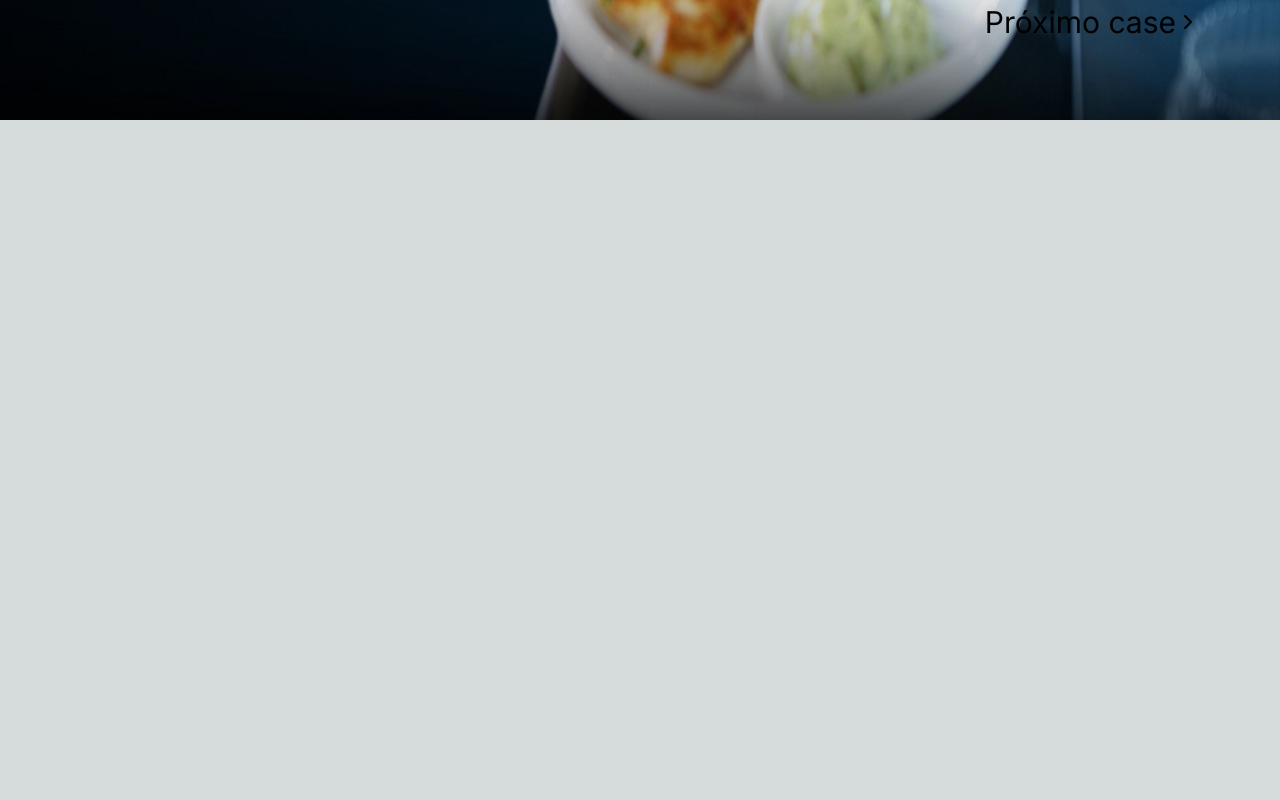
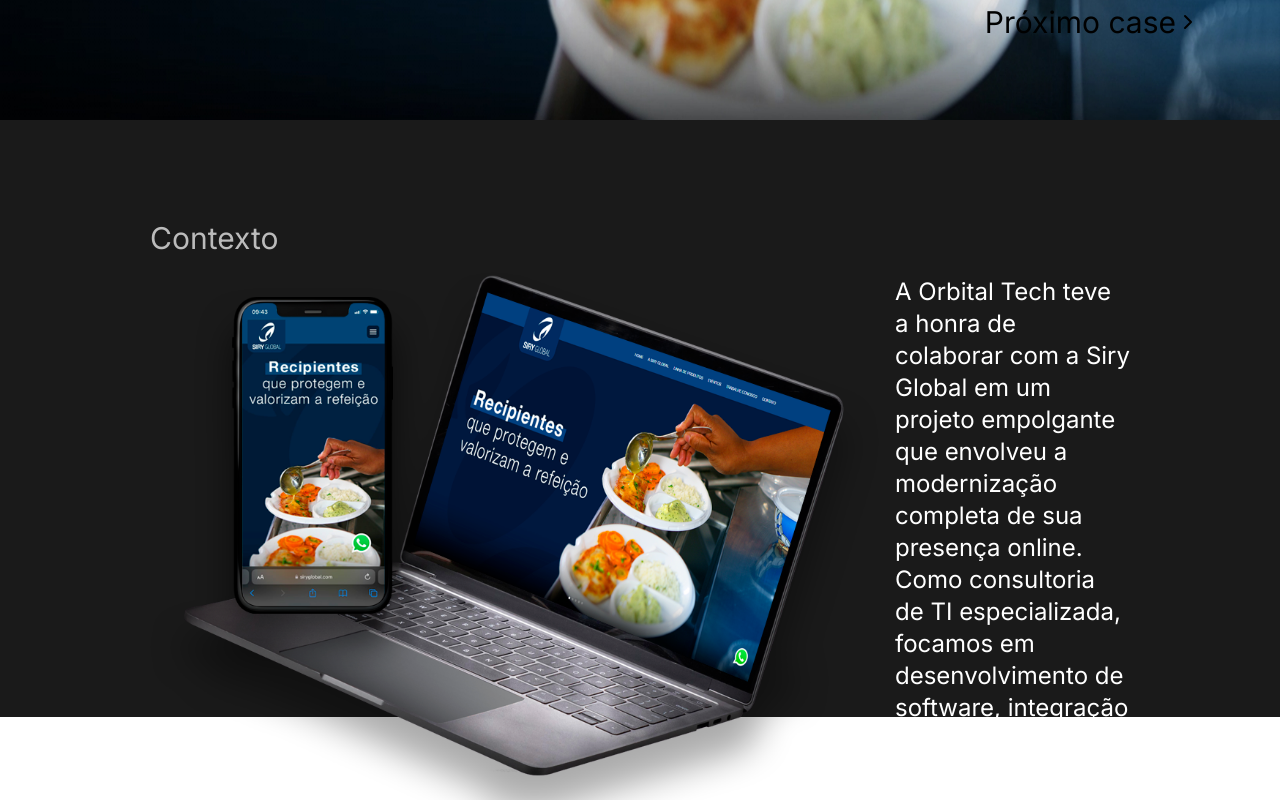
Before and after one commit to marcusdavanco/orbital-cases, a Next.js app: page /cases/siry-global in a window 1280 px wide. Shown: the part 760-1560 px from the top of the page. Before the commit the page ends 880 px from the top, so only its background shows below. Built offline with nearby package versions, Linux system fonts and the light colour scheme; what tailwindcss-animated would draw is missing.

Commit message:
chore: minor adjustment

```diff
--- a/src/app/cases/siry-global/page.tsx
+++ b/src/app/cases/siry-global/page.tsx
@@ -3,13 +3,8 @@
 import { Hero } from "@/components/hero";
 import { Section } from "@/components/section";
 import Image from "next/image";
-import { useState } from "react";
 
 export default function page() {
-  const [width, setWidth] = useState(0);
-
-
-
 
   return (
     <main className="flex min-h-screen flex-col items-center justify-between">
@@ -20,7 +15,7 @@
         title="Site institucional"
         index={0}
       />
-      {/* <Section
+      <Section
         dark
         image={
           {
@@ -61,7 +56,7 @@
         dark
         title="Impacto"
         content={['O impacto desse projeto foi significativo para o negócio da Siry Global. A nova presença online resultou em um aumento notável na interação dos clientes com a marca. O site institucional recebeu elogios pela sua usabilidade e design, refletindo positivamente na imagem da empresa. ', 'O hot site do Evolution, por sua vez, gerou um aumento nas consultas e interesse pelo produto, resultando em um aumento nas conversões e nas vendas.']}
-      /> */}
+      />
     </main>
   );
 }
```
